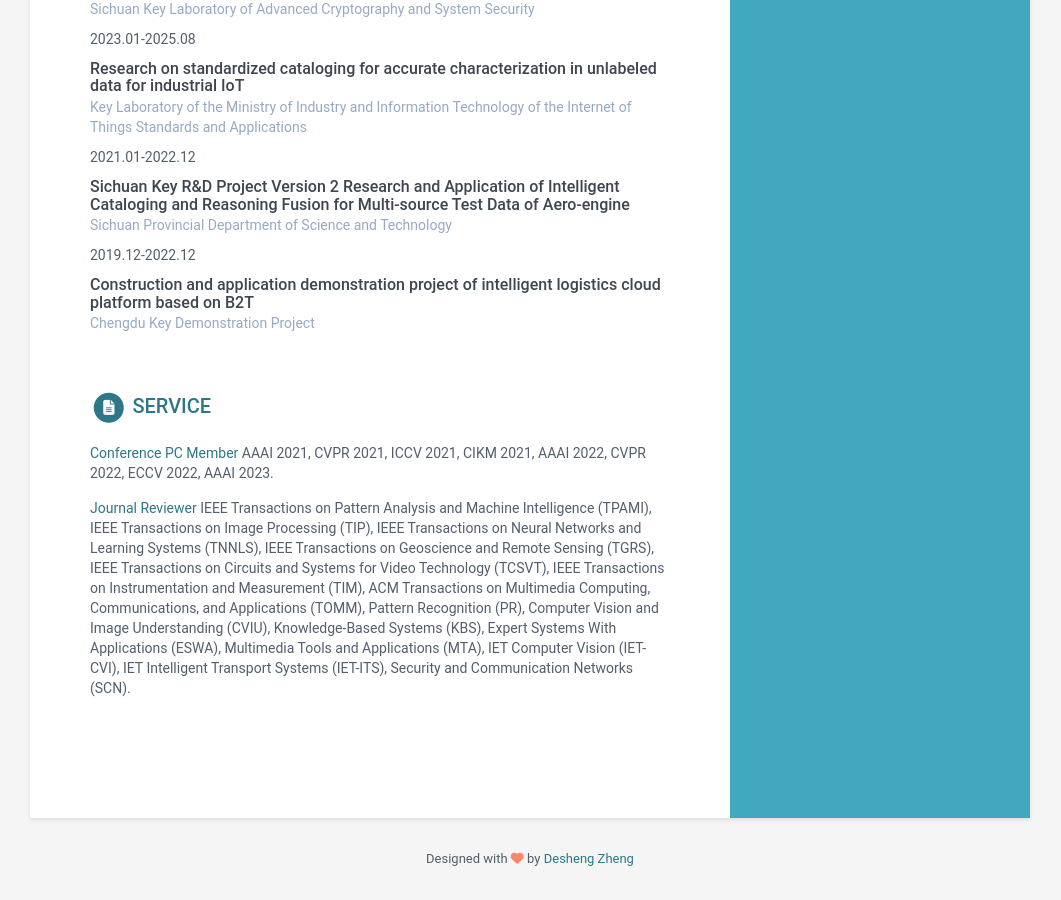
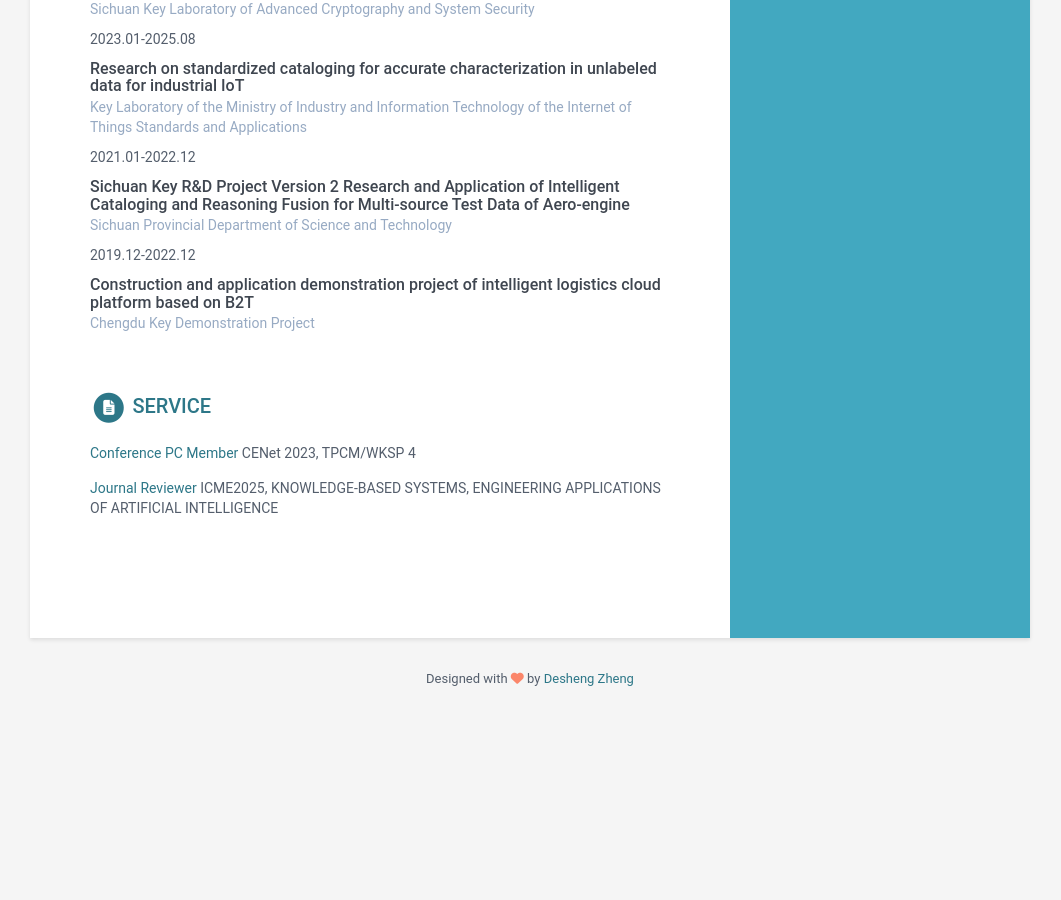
Before and after one commit to DeshengZheng/online-cv, a Jekyll site: the page built from index.html, in a window 1280 px wide and 900 px high, scrolled down 3040 px. Shown: the whole window, without its empty margins (110-1171 px from the left). Built offline with Jekyll 4.4.1, drawn with Linux system fonts in a browser that asks for light colours; after the commit the page ends 3760 px from its top, so only the background shows below that.

Commit message:
第一次提交

```diff
--- a/_data/data.yml
+++ b/_data/data.yml
@@ -405,11 +405,11 @@ experiences1:
 
       - title: Conference PC Member
         link: "#"
-        tagline:  AAAI 2021, CVPR 2021, ICCV 2021, CIKM 2021, AAAI 2022, CVPR 2022, ECCV 2022, AAAI 2023.
+        tagline:  CENet 2023, TPCM/WKSP 4
 
       - title: Journal Reviewer
         link: "#"
-        tagline:  IEEE Transactions on Pattern Analysis and Machine Intelligence (TPAMI), IEEE Transactions on Image Processing (TIP), IEEE Transactions on Neural Networks and Learning Systems (TNNLS), IEEE Transactions on Geoscience and Remote Sensing (TGRS), IEEE Transactions on Circuits and Systems for Video Technology (TCSVT), IEEE Transactions on Instrumentation and Measurement (TIM), ACM Transactions on Multimedia Computing, Communications, and Applications (TOMM), Pattern Recognition (PR), Computer Vision and Image Understanding (CVIU), Knowledge-Based Systems (KBS), Expert Systems With Applications (ESWA), Multimedia Tools and Applications (MTA), IET Computer Vision (IET-CVI), IET Intelligent Transport Systems (IET-ITS), Security and Communication Networks (SCN).
+        tagline:  ICME2025, KNOWLEDGE-BASED SYSTEMS, ENGINEERING APPLICATIONS OF ARTIFICIAL INTELLIGENCE
 
 
 #  - title: "Genetic Programming III: Darwinian Invention &amp; Problem Solving"
```
